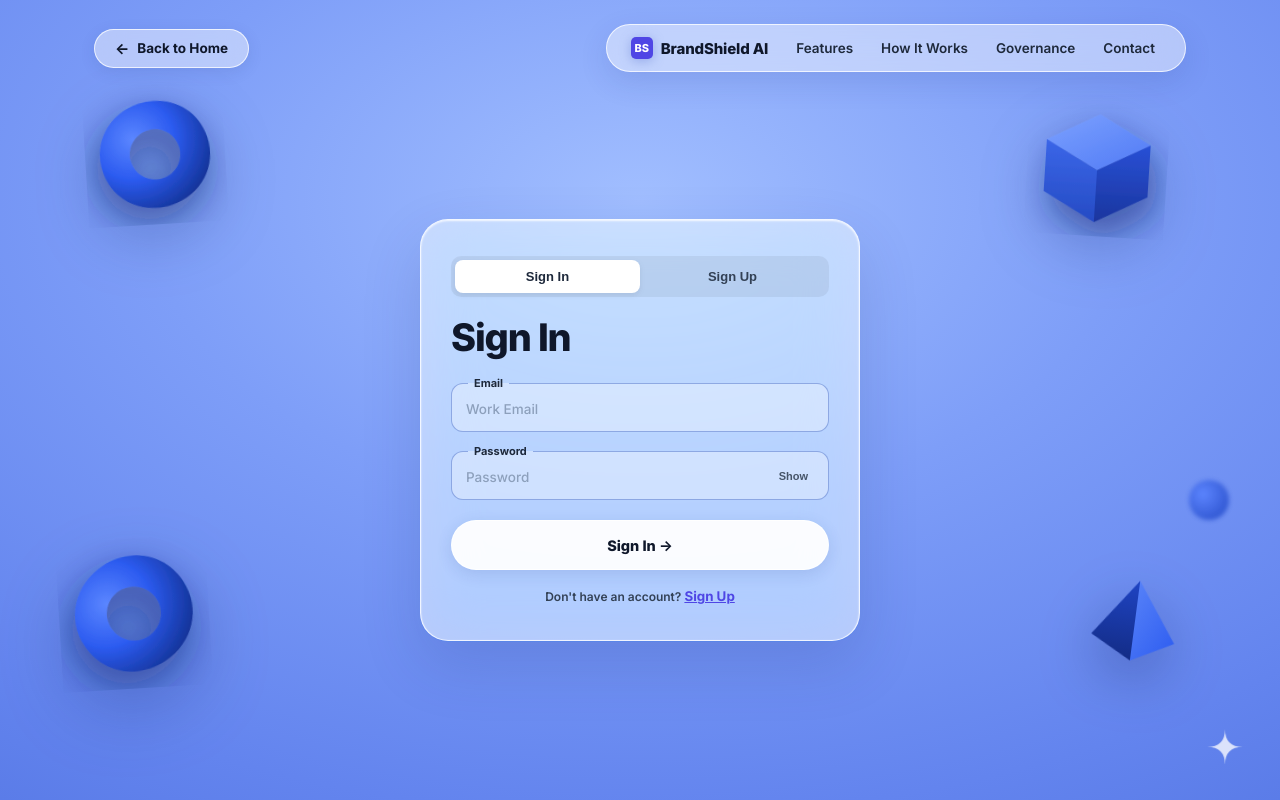
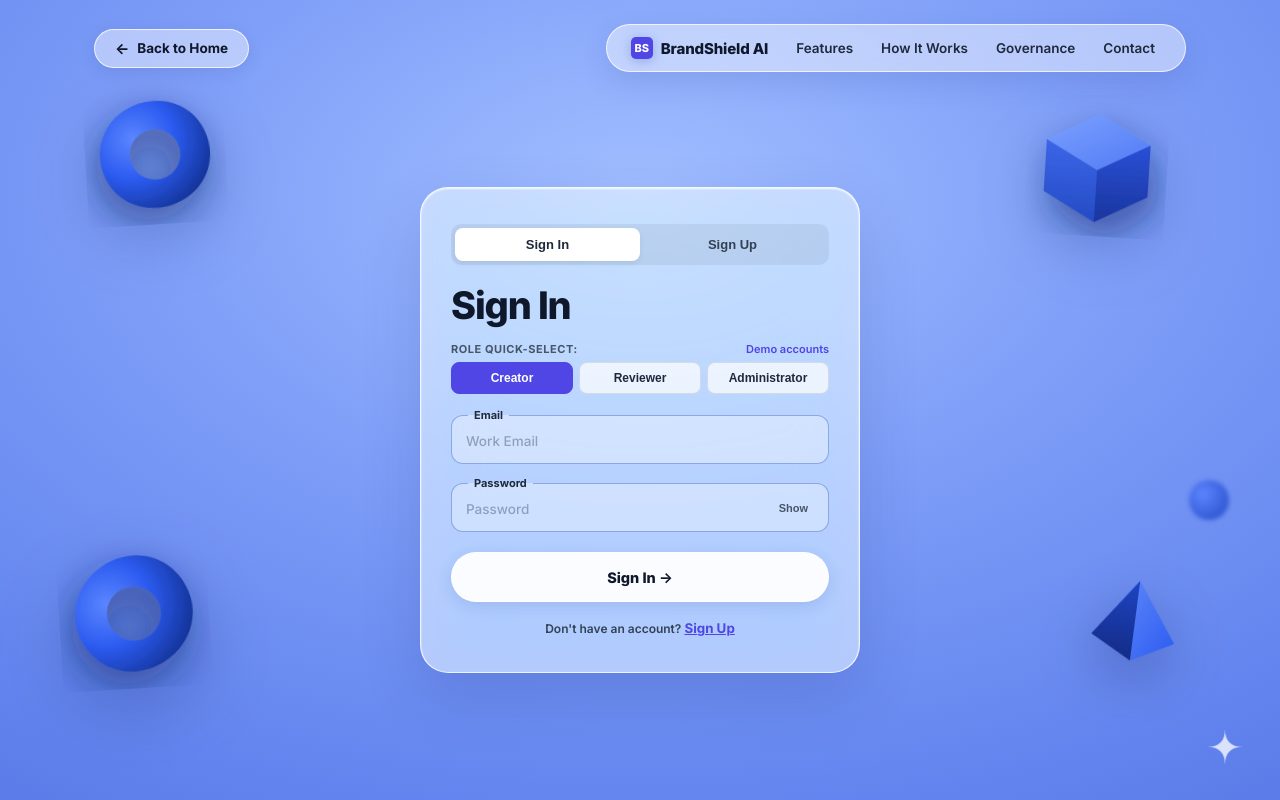
Before and after one commit to aishwariya192006/TechHack, a React (Vite) app in the folder frontend/: page /login in a window 1280 px wide. Built offline with nearby package versions, Linux system fonts and the light colour scheme; no server answers.

Commit message:
fix: add role quick-selector on auth page and resolve brand profile workspace fallback

```diff
--- a/frontend/src/api/client.ts
+++ b/frontend/src/api/client.ts
@@ -385,6 +385,15 @@ export const workflowApi = {
 };
 
 export const brandsApi = {
+  async getActiveProfile(): Promise<BrandProfileItem | null> {
+    try {
+      const res = await apiClient.get<BrandProfileItem>('/brands/active-profile');
+      return res.data;
+    } catch {
+      return null;
+    }
+  },
+
   async listProfiles(): Promise<BrandProfileItem[]> {
     // Try admin profiles first; fall back to specific seeded profile
     try {
--- a/frontend/src/context/AuthContext.tsx
+++ b/frontend/src/context/AuthContext.tsx
@@ -52,9 +52,14 @@ export const AuthProvider: React.FC<{ children: React.ReactNode }> = ({ children
       setUser(me);
       // Load brand profile
       try {
+        const active = await brandsApi.getActiveProfile();
+        if (active?.id) {
+          setActiveBrandProfileId(active.id);
+        } else {
           const profiles = await brandsApi.listProfiles();
           if (profiles.length > 0) {
             setActiveBrandProfileId(profiles[0].id);
+          }
         }
       } catch {
         // keep default
@@ -72,9 +77,14 @@ export const AuthProvider: React.FC<{ children: React.ReactNode }> = ({ children
       const me = await authApi.getMe();
       setUser(me);
       try {
+        const active = await brandsApi.getActiveProfile();
+        if (active?.id) {
+          setActiveBrandProfileId(active.id);
+        } else {
           const profiles = await brandsApi.listProfiles();
           if (profiles.length > 0) {
             setActiveBrandProfileId(profiles[0].id);
+          }
         }
       } catch {
         // keep default
--- a/frontend/src/pages/LoginPage.tsx
+++ b/frontend/src/pages/LoginPage.tsx
@@ -8,7 +8,9 @@ export default function LoginPage() {
 
   const [mode, setMode] = useState<'signin' | 'signup'>('signin');
 
-  // Form states: no prefilled credentials
+  // Form states
+  const [selectedRole, setSelectedRole] = useState<'Creator' | 'Reviewer' | 'Administrator'>('Creator');
+  const [signupRole, setSignupRole] = useState<'Creator' | 'Reviewer' | 'Administrator'>('Creator');
   const [firstName, setFirstName] = useState('');
   const [lastName, setLastName] = useState('');
   const [email, setEmail] = useState('');
@@ -24,6 +26,21 @@ export default function LoginPage() {
     navigate('/dashboard', { replace: true });
     return null;
   }
+
+  const handleSelectRole = (role: 'Creator' | 'Reviewer' | 'Administrator') => {
+    setSelectedRole(role);
+    setError(null);
+    if (role === 'Creator') {
+      setEmail('creator@acme.com');
+      setPassword('DemoSecure2026!');
+    } else if (role === 'Reviewer') {
+      setEmail('reviewer@acme.com');
+      setPassword('DemoSecure2026!');
+    } else if (role === 'Administrator') {
+      setEmail('admin@acme.com');
+      setPassword('DemoSecure2026!');
+    }
+  };
 
   const handleSubmit = async (e: React.FormEvent) => {
     e.preventDefault();
@@ -292,9 +309,58 @@ export default function LoginPage() {
               </button>
             </div>
 
-            <h1 className="signin-main-heading" style={{ marginBottom: 20 }}>
+            <h1 className="signin-main-heading" style={{ marginBottom: 16 }}>
               {mode === 'signup' ? 'Create Account' : 'Sign In'}
             </h1>
+
+            {/* Role Selection Row */}
+            <div style={{ marginBottom: 16 }}>
+              <div style={{ display: 'flex', justifyContent: 'space-between', alignItems: 'center', marginBottom: 6 }}>
+                <label style={{ fontSize: 11, fontWeight: 700, color: '#475569', letterSpacing: '0.05em', textTransform: 'uppercase' }}>
+                  {mode === 'signin' ? 'Role Quick-Select:' : 'Account Role:'}
+                </label>
+                {mode === 'signin' && (
+                  <span style={{ fontSize: 11, color: '#4f46e5', fontWeight: 600 }}>Demo accounts</span>
+                )}
+              </div>
+              <div style={{ display: 'grid', gridTemplateColumns: '1fr 1fr 1fr', gap: 6 }}>
+                {(['Creator', 'Reviewer', 'Administrator'] as const).map((r) => {
+                  const isSelected = mode === 'signin' ? selectedRole === r : signupRole === r;
+                  return (
+                    <button
+                      key={r}
+                      type="button"
+                      onClick={() => {
+                        if (mode === 'signin') {
+                          handleSelectRole(r);
+                        } else {
+                          setSignupRole(r);
+                        }
+                      }}
+                      style={{
+                        padding: '8px 4px',
+                        borderRadius: 8,
+                        border: isSelected ? '1.5px solid #4f46e5' : '1px solid rgba(0,0,0,0.1)',
+                        background: isSelected ? '#4f46e5' : 'rgba(255,255,255,0.7)',
+                        color: isSelected ? '#ffffff' : '#1e293b',
+                        fontWeight: 700,
+                        fontSize: 12,
+                        cursor: 'pointer',
+                        transition: 'all 0.15s',
+                        textAlign: 'center',
+                      }}
+                    >
+                      {r}
+                    </button>
+                  );
+                })}
+              </div>
+              {mode === 'signup' && signupRole !== 'Creator' && (
+                <div style={{ fontSize: 11.5, color: '#92400e', marginTop: 8, padding: '8px 10px', background: 'rgba(254,243,199,0.9)', borderRadius: 8, border: '1px solid rgba(245,158,11,0.3)', lineHeight: 1.4 }}>
+                  {signupRole} privileges are managed. To test as a <strong>{signupRole}</strong>, switch to the <strong>Sign In</strong> tab and select <strong>{signupRole}</strong> to authenticate immediately.
+                </div>
+              )}
+            </div>
 
             {/* In Sign Up mode: First Name & Last Name */}
             {mode === 'signup' && (
@@ -362,13 +428,6 @@ export default function LoginPage() {
                 </button>
               </div>
             </fieldset>
-
-            {/* Creator-only badge in Sign Up mode */}
-            {mode === 'signup' && (
-              <div style={{ fontSize: 12, color: '#475569', marginBottom: 16, padding: '8px 12px', background: 'rgba(255,255,255,0.7)', borderRadius: 10, border: '1px solid rgba(0,0,0,0.06)' }}>
-                New accounts are Creator only. Reviewer and Administrator roles are provisioned by an administrator.
-              </div>
-            )}
 
             {/* Action Button */}
             <button
```
Also changed, not shown: 2 other files (tests, documents, lock files or other folders). Lines whose indentation alone changed are shown as unchanged.
